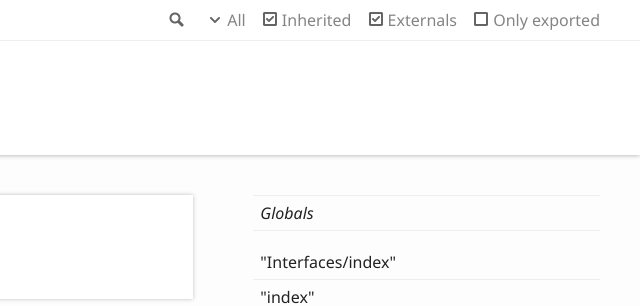
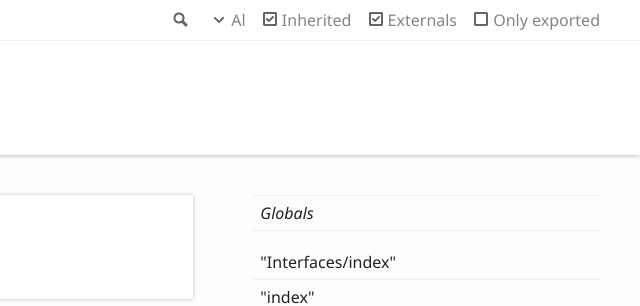
Before and after one commit to KagChi/not-uptime-api, a website: page docs/index.html in a window 1280 px wide. Shown: the top 306 px of the page, 640-1280 px from the left. Drawn offline with Linux system fonts and the light colour scheme.

Commit message:
Update index.html

```diff
--- a/docs/index.html
+++ b/docs/index.html
@@ -29,7 +29,7 @@
 						<a href="#" class="tsd-widget options no-caption" data-toggle="options">Options</a>
 						<div class="tsd-filter-group">
 							<div class="tsd-select" id="tsd-filter-visibility">
-								<span class="tsd-select-label">All</span>
+								<span class="tsd-select-label">Al</span>
 								<ul class="tsd-select-list">
 									<li data-value="public">Public</li>
 									<li data-value="protected">Public/Protected</li>
```
